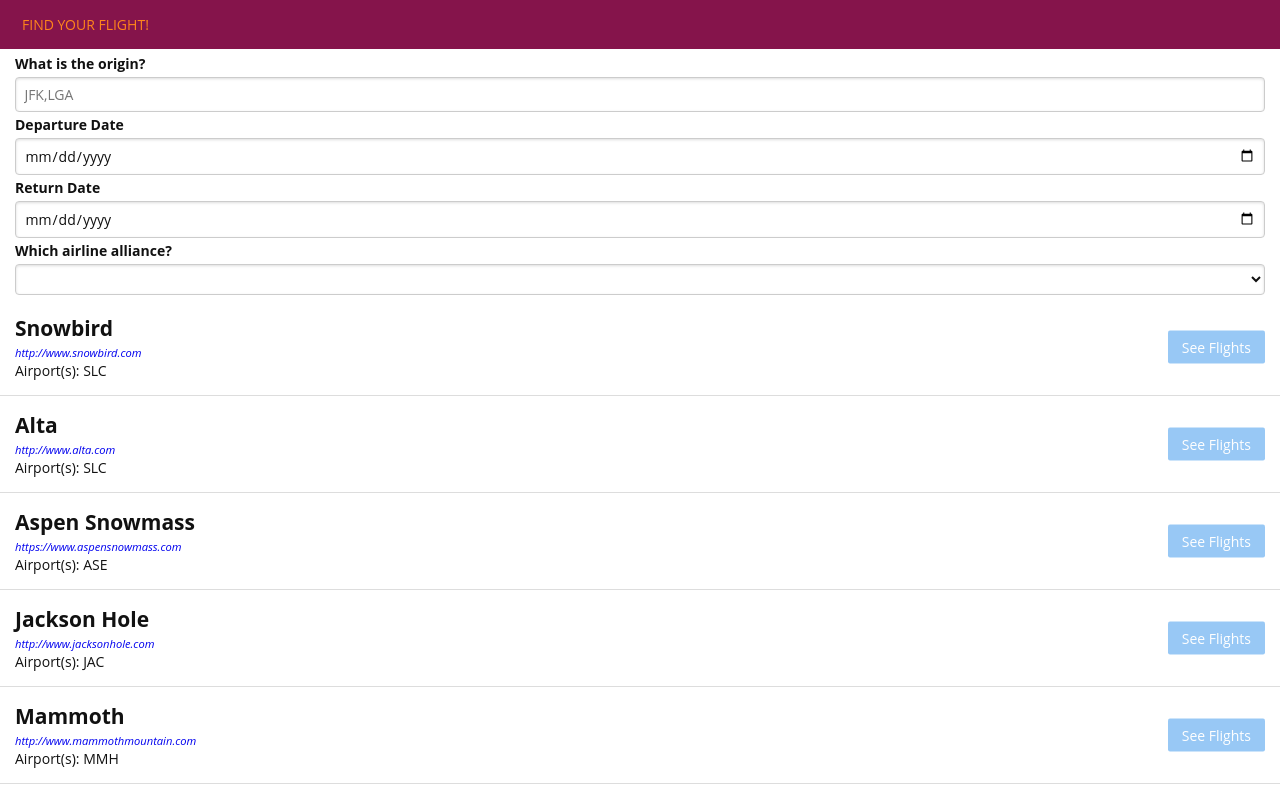
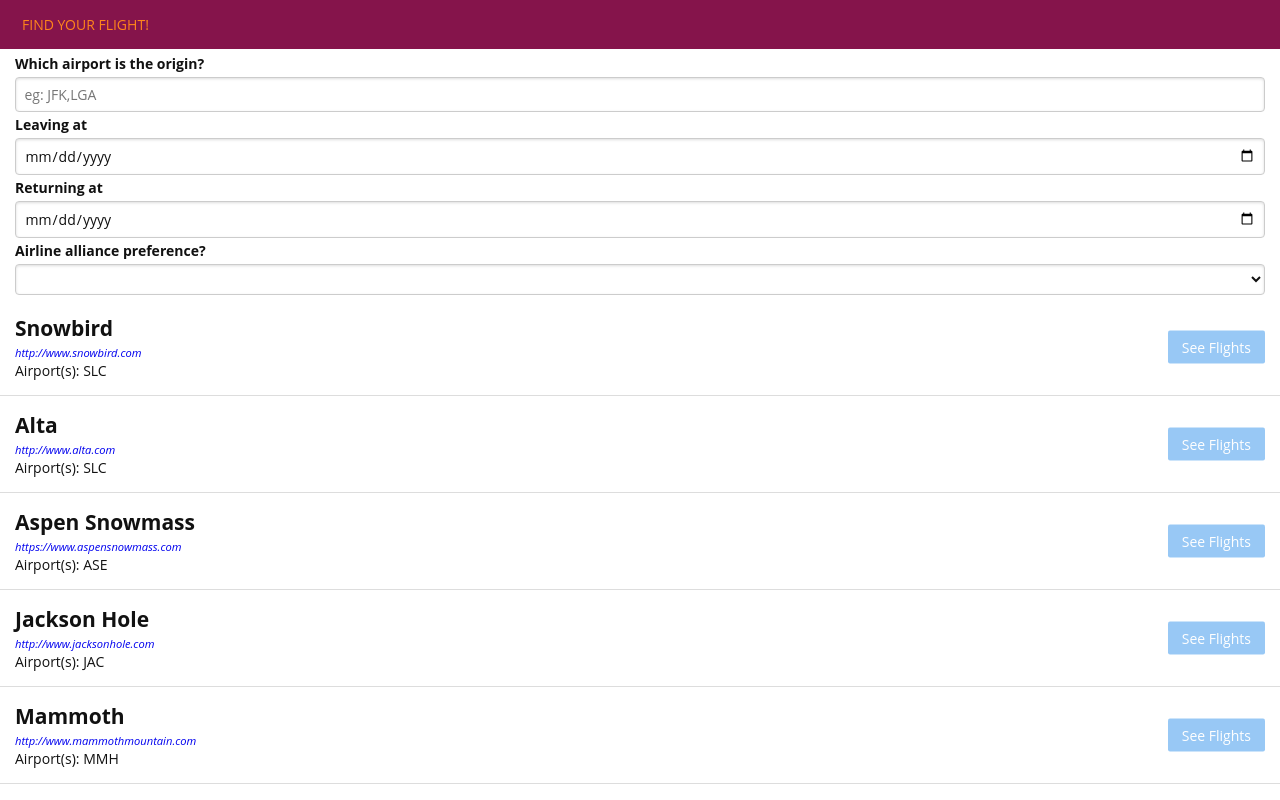
Before and after one commit to rafasf/ski-trips, an Angular app: page / in a window 1280 px wide. Shown: the top 800 px of the page. Built offline with nearby package versions, Linux system fonts and the light colour scheme.

Commit message:
change a bit the text in the inputs

```diff
--- a/src/app/alliance/alliance.component.ts
+++ b/src/app/alliance/alliance.component.ts
@@ -4,14 +4,14 @@
 @Component({
   selector: 'alliance',
   template: `
-  <label for="alliances">Which airline alliance?</label>
+  <label for="alliances">Airline alliance preference?</label>
   <select
     id="alliances"
     name="alliances"
     class="pure-input-1"
     [(ngModel)]="alliance"
     (ngModelChange)="allianceChange.emit($event)">
-    <option value="" selected>All</option>
+    <option value="" selected>No</option>
     <option *ngFor="let alliance of alliances" [ngValue]="alliance">
       {{ alliance.name }}
     </option>
--- a/src/app/origin/origin.component.ts
+++ b/src/app/origin/origin.component.ts
@@ -5,11 +5,11 @@
   selector: 'origin',
   template: `
     <section class="origin">
-      <label for="origin">What is the origin?</label>
+      <label for="origin">Which airport is the origin?</label>
       <input type="text"
         name="origin"
         class="pure-input-1"
-        placeholder="JFK,LGA"
+        placeholder="eg: JFK,LGA"
         (change)="updateValue($event.target.value)" />
     </section>`
 })
--- a/src/app/schedule/schedule.component.ts
+++ b/src/app/schedule/schedule.component.ts
@@ -4,18 +4,18 @@
   selector: 'schedule',
   template: `
     <section class="schedule">
-      <label for="departure-date">Departure Date</label>
+      <label for="departure-date">Leaving at</label>
       <input
         type="date"
         name="departure-date"
         class="pure-input-1"
-        (change)="changeDepartureDate($event)" />
-      <label for="return-date">Return Date</label>
+        (change)="changeDepartureDate($event.target.value)" />
+      <label for="return-date">Returning at</label>
       <input
         type="date"
         name="return-date"
         class="pure-input-1"
-        (change)="changeReturnDate($event)" />
+        (change)="changeReturnDate($event.target.value)" />
     </section>`
 })
 export class ScheduleComponent {
@@ -24,13 +24,13 @@
 
   @Output() scheduleChanged = new EventEmitter<any>();
 
-  changeDepartureDate(e) {
-    this.departureDate = e.srcElement['value'];
+  changeDepartureDate(newDate) {
+    this.departureDate = newDate;
     this.possibilyEmitChange(this.departureDate, this.returnDate);
   }
 
-  changeReturnDate(e) {
-    this.returnDate = e.srcElement['value'];
+  changeReturnDate(newDate) {
+    this.returnDate = newDate;
     this.possibilyEmitChange(this.departureDate, this.returnDate);
   }
 
```
